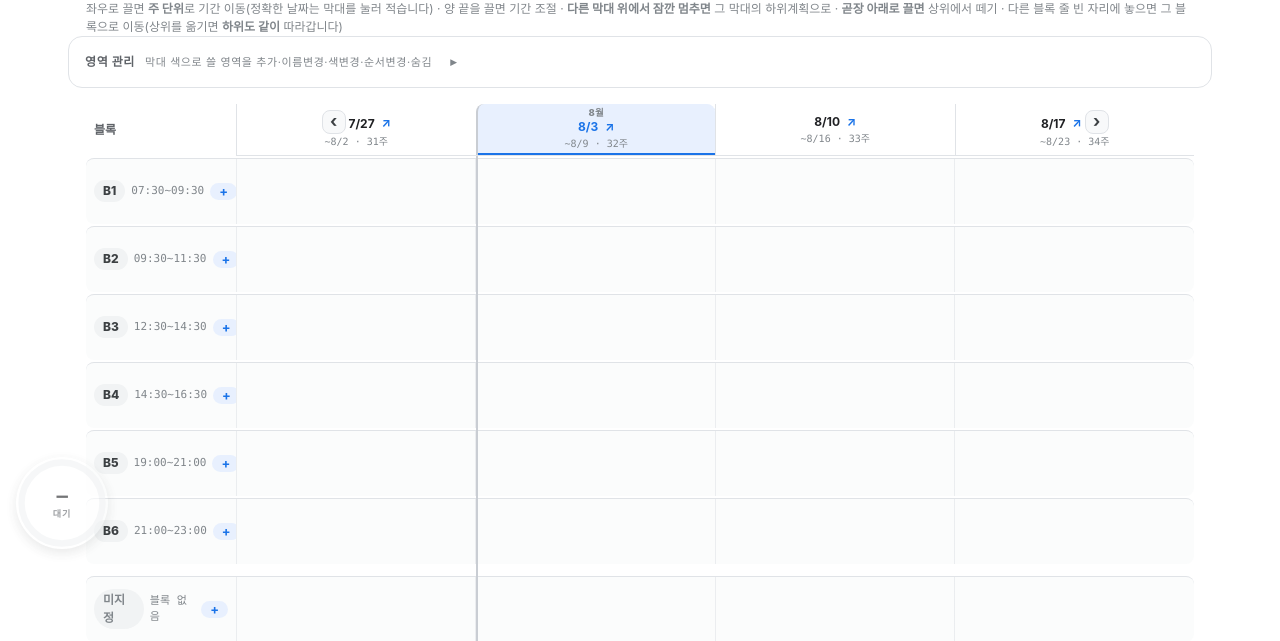
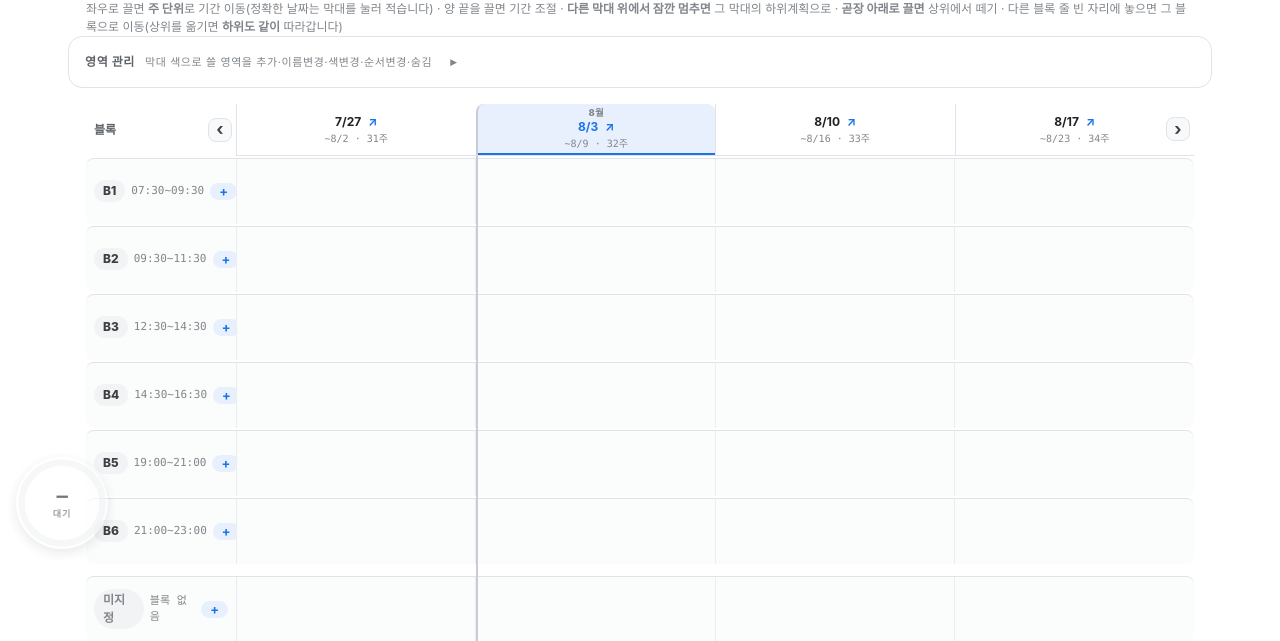
Before and after one commit to makitjung/6block, a FastAPI app: page /plan in a window 1280 px wide. Shown: the part 235-876 px from the top of the page. Run offline with FastAPI, Linux system fonts and the light colour scheme; data comes from the database, SQL or seed files in the repository; data that the repository does not hold is empty.

Commit message:
auto: 2026-08-09 18:02 자동 백업

```diff
--- a/app/static/style.css
+++ b/app/static/style.css
@@ -1635,7 +1635,9 @@ button.rf-tag.is-active { color: var(--accent); border-color: var(--accent); bac
 /* ===== 장기플랜 계획 막대 ===== */
 .gantt {
     --lead-w: 150px;   /* 왼쪽 줄 이름은 'B1 07:30~09:30 +' 뿐이라 넓을 필요가 없다 */
-    min-width: calc(var(--lead-w) + var(--cols) * 92px);
+    /* 한 열 최소폭. 마지막 열은 오른쪽에 다음기간 화살표가 앉으므로 날짜·주차 글자가
+       가리지 않도록 그만큼 여유를 두고 잡는다. */
+    min-width: calc(var(--lead-w) + var(--cols) * 104px);
     display: flex; flex-direction: column; gap: 2px;
     position: relative;
 }
@@ -1705,8 +1707,9 @@ button.rf-tag.is-active { color: var(--accent); border-color: var(--accent); bac
 .gt-drill { color: inherit; text-decoration: none; border-bottom: 1px dashed var(--border-strong); }
 .gt-drill:hover { color: var(--accent); border-bottom-color: var(--accent); }
 .gt-week { margin-left: 4px; color: var(--accent); text-decoration: none; font-weight: 700; }
-/* 첫 열 ‹ 이전 기간 · 마지막 열 › 다음 기간. 글자 하나뿐이라 그냥 두면 누를 자리가
-   없다시피 하므로, 눈에 보이는 네모 단추로 만들어 손끝이 닿게 한다. */
+/* 기간 이동 ‹ ›. 글자 하나뿐이라 그냥 두면 누를 자리가 없다시피 하므로 네모 단추로 만든다.
+   ‹ 는 '블록' 칸 오른쪽 끝, › 는 마지막 열 오른쪽 끝에 세로 가운데로 붙인다. 흐름에서
+   빼내야 날짜 글자를 옆으로 밀지 않는다. */
 .gt-nav {
     display: inline-flex; align-items: center; justify-content: center;
     min-width: 24px; height: 24px; font-size: 17px; line-height: 1;
@@ -1715,6 +1718,10 @@ button.rf-tag.is-active { color: var(--accent); border-color: var(--accent); bac
     border-radius: var(--r-sm);
 }
 .gt-nav:hover { color: var(--accent); background: var(--accent-soft); border-color: var(--accent); }
+.gt-headlead, .gt-headtrack .gt-col { position: relative; }
+.gt-nav-prev, .gt-nav-next {
+    position: absolute; right: 4px; top: 50%; transform: translateY(-50%); z-index: 2;
+}
 /* 왼쪽 줄 이름 = 코어블록 B1~B6(+ 블록을 안 정한 항목이 모이는 미지정 줄) */
 .gt-blockrow { border-top: 1px solid var(--border); border-radius: var(--r-sm); }
 .gt-blockrow:nth-of-type(odd) { background: color-mix(in srgb, var(--surface-2) 55%, transparent); }
--- a/app/templates/plan.html
+++ b/app/templates/plan.html
@@ -99,17 +99,21 @@
         <span class="gt-todayline" style="--p: {{ today_pct }}" data-label="오늘" aria-hidden="true"></span>
         {% endif %}
         <div class="gt-row gt-headrow">
-            <div class="gt-lead gt-headlead">블록</div>
+            {# 이전 기간은 '블록' 칸 오른쪽 끝에, 다음 기간은 마지막 열 오른쪽 끝에 세운다.
+               둘이 열 띠를 양쪽에서 감싸는 모양이라 날짜 글자를 밀지 않는다. #}
+            <div class="gt-lead gt-headlead">블록
+                <a class="gt-nav gt-nav-prev" href="/plan?level={{ level }}&anchor={{ prev_anchor }}"
+                   title="이전 기간 보기" aria-label="이전 기간 보기">‹</a>
+            </div>
             <div class="gt-track gt-headtrack">
                 {% for col in columns %}
                 <div class="gt-col {% if col.current %}is-now{% endif %}{% if col.brk %} is-brk{% endif %}" data-lv="{{ col.brk_level }}">
                     {% if col.brk %}<span class="gt-brk">{{ col.brk }}</span>{% endif %}
                     <span class="gt-col-label">
-                        {% if loop.first %}<a class="gt-nav" href="/plan?level={{ level }}&anchor={{ prev_anchor }}" title="이전 기간 보기" aria-label="이전 기간 보기">‹</a>{% endif %}
                         {% if col.drill_level %}<a class="gt-drill" href="/plan?level={{ col.drill_level }}&anchor={{ col.drill_anchor }}" title="{{ col.label }} 펼치기">{{ col.label }}</a>{% else %}{{ col.label }}{% endif %}
                         {% if col.week_link %}<a class="gt-week" href="/week/{{ col.week_link }}" title="이 주의 주간 화면">↗</a>{% endif %}
-                        {% if loop.last %}<a class="gt-nav" href="/plan?level={{ level }}&anchor={{ next_anchor }}" title="다음 기간 보기" aria-label="다음 기간 보기">›</a>{% endif %}
                     </span>
+                    {% if loop.last %}<a class="gt-nav gt-nav-next" href="/plan?level={{ level }}&anchor={{ next_anchor }}" title="다음 기간 보기" aria-label="다음 기간 보기">›</a>{% endif %}
                     {% if col.sub %}<span class="gt-col-sub mono">{{ col.sub }}</span>{% endif %}
                 </div>
                 {% endfor %}
```
